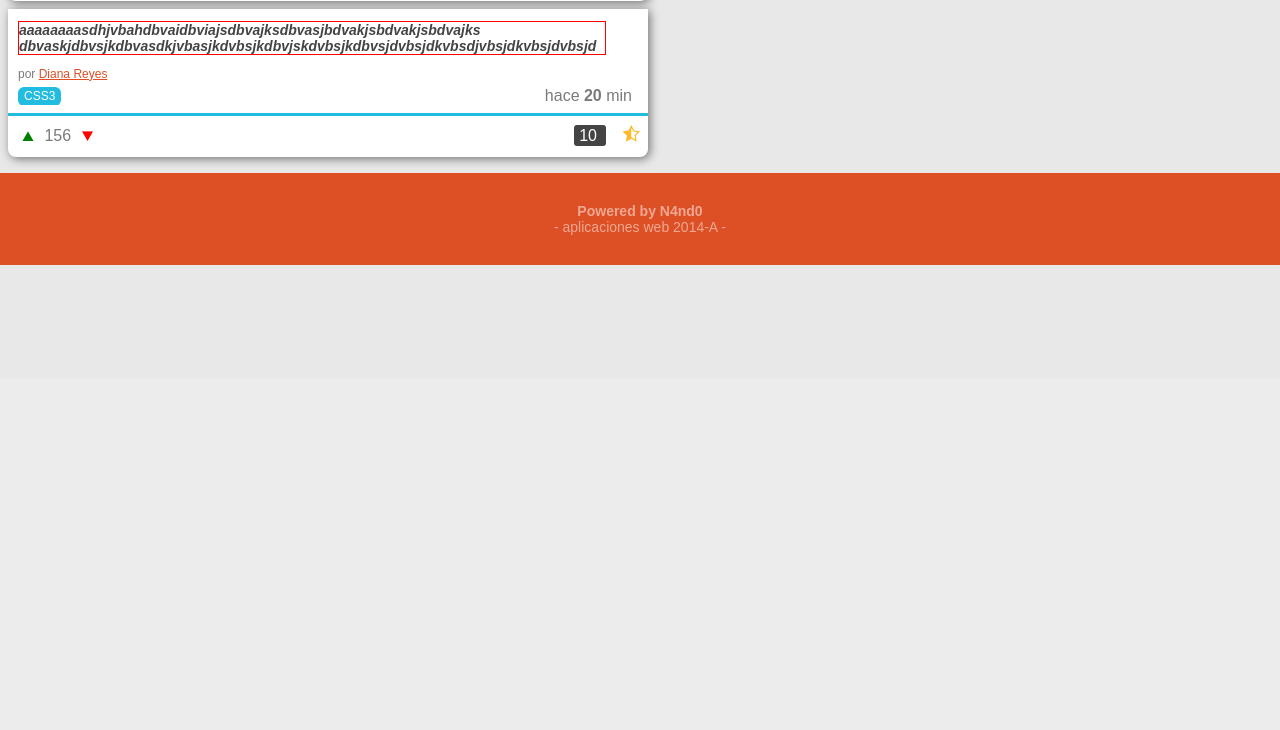
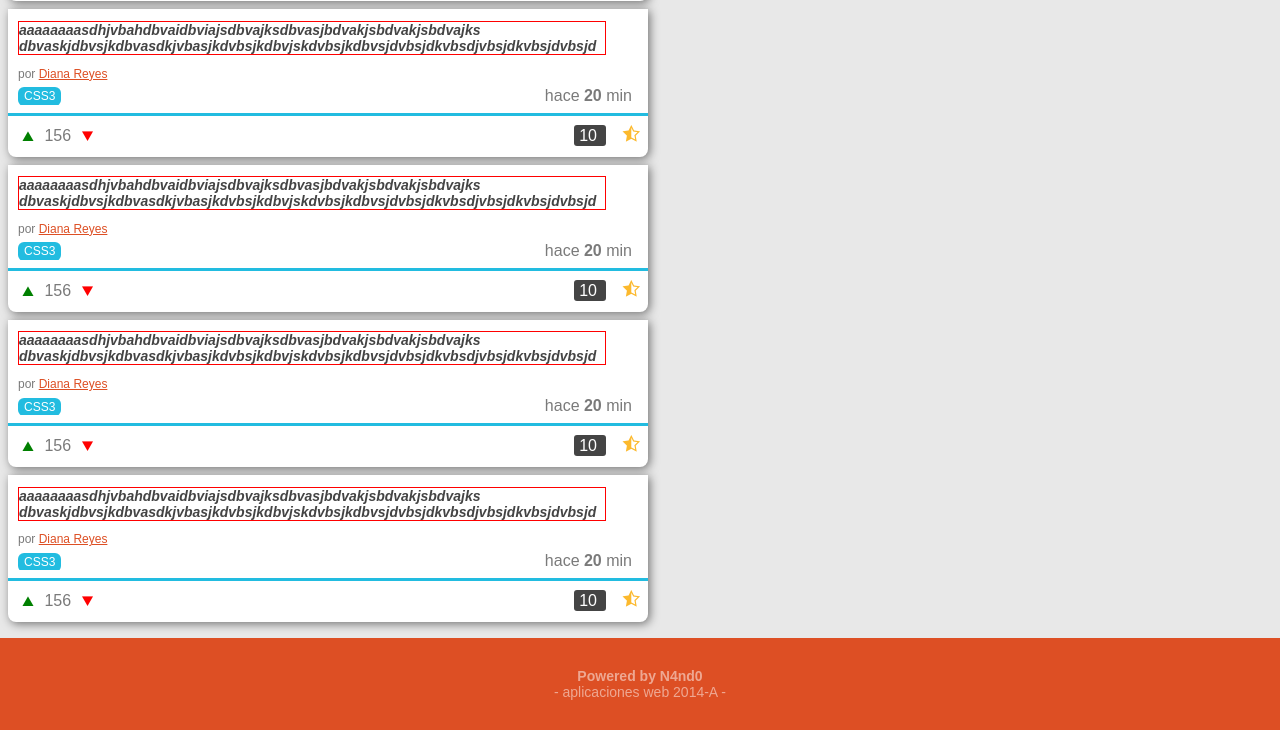
Before and after one commit to f3r10/micronott, a PHP site: page / in a window 1280 px wide. Shown: the part 421-1151 px from the top of the page. Before the commit the page ends 686 px from the top, so only its background shows below. Run offline with PHP 8.4, Linux system fonts and the light colour scheme; some web fonts are replaced.

Commit message:
Perfil fijo con jquery :)
jquery Rocks

```diff
--- a/css/puls4.styl
+++ b/css/puls4.styl
@@ -12,6 +12,7 @@ gris_oscuro = #444
 		url('../fonts/icomoon.svg#icomoon') format('svg');
 	font-weight: normal;
 	font-style: normal;
+
 }
 
 a
@@ -21,11 +22,12 @@ aside
 	float right
 	margin 0.5em 1em 0 0
 	border 1px solid red
+	vertical-align top
 	.logo2
 		padding 1em 1em 1em 1em
-		img
-			width 120px
-			height 120px
+	img
+		width 120px
+		height 120px
 	.datosContenido
 		border-top 3px solid azul
 		padding-top 0.5em
--- a/index.html
+++ b/index.html
@@ -133,10 +133,95 @@
 				</div>
 			</div>
 		</article>
+		<article class="post">
+			<div class="descripcion">
+				<div class="detalles">
+					<h2 class="titulo">
+						aaaaaaaasdhjvbahdbvaidbviajsdbvajksdbvasjbdvakjsbdvakjsbdvajks
+						dbvaskjdbvsjkdbvasdkjvbasjkdvbsjkdbvjskdvbsjkdbvsjdvbsjdkvbsdjvbsjdkvbsjdvbsjd
+					</h2>
+					<p class="autor">
+						por <a href="#">Diana Reyes</a>
+					</p>
+					<a class="tag" href="#">CSS3</a>
+					<p class="fecha">hace <strong>20</strong> min</p>
+				</div>
+			</div>
+			<div class="acciones">
+				<div class="votos">
+					<a class="up" href="#"></a>
+					<span class="total">156</span>
+					<a class="down" href="#"></a>
+				</div>
+				<div class="datos">
+					<a class="comentarios" href="#">
+						10
+					</a>
+					<a class="estrellita" href="#"></a>
+				</div>
+			</div>
+		</article>
+		<article class="post">
+			<div class="descripcion">
+				<div class="detalles">
+					<h2 class="titulo">
+						aaaaaaaasdhjvbahdbvaidbviajsdbvajksdbvasjbdvakjsbdvakjsbdvajks
+						dbvaskjdbvsjkdbvasdkjvbasjkdvbsjkdbvjskdvbsjkdbvsjdvbsjdkvbsdjvbsjdkvbsjdvbsjd
+					</h2>
+					<p class="autor">
+						por <a href="#">Diana Reyes</a>
+					</p>
+					<a class="tag" href="#">CSS3</a>
+					<p class="fecha">hace <strong>20</strong> min</p>
+				</div>
+			</div>
+			<div class="acciones">
+				<div class="votos">
+					<a class="up" href="#"></a>
+					<span class="total">156</span>
+					<a class="down" href="#"></a>
+				</div>
+				<div class="datos">
+					<a class="comentarios" href="#">
+						10
+					</a>
+					<a class="estrellita" href="#"></a>
+				</div>
+			</div>
+		</article>
+		<article class="post">
+			<div class="descripcion">
+				<div class="detalles">
+					<h2 class="titulo">
+						aaaaaaaasdhjvbahdbvaidbviajsdbvajksdbvasjbdvakjsbdvakjsbdvajks
+						dbvaskjdbvsjkdbvasdkjvbasjkdvbsjkdbvjskdvbsjkdbvsjdvbsjdkvbsdjvbsjdkvbsjdvbsjd
+					</h2>
+					<p class="autor">
+						por <a href="#">Diana Reyes</a>
+					</p>
+					<a class="tag" href="#">CSS3</a>
+					<p class="fecha">hace <strong>20</strong> min</p>
+				</div>
+			</div>
+			<div class="acciones">
+				<div class="votos">
+					<a class="up" href="#"></a>
+					<span class="total">156</span>
+					<a class="down" href="#"></a>
+				</div>
+				<div class="datos">
+					<a class="comentarios" href="#">
+						10
+					</a>
+					<a class="estrellita" href="#"></a>
+				</div>
+			</div>
+		</article>
 
 
 	</section>
-	<aside>
+	<aside id="container">
+		<div class="perfil">
 		<div class="logo2">
 			<img src="imagenes/unknown.png" alt="freddier" />
 		</div>
@@ -144,6 +229,7 @@
 			<a href="#" class="comentarios">12</a>
 			<a href="#" class="siguiendo">120</a>
 			<a href="#" class="seguidores">120</a>
+		</div>
 		</div>
 	</aside>
 
@@ -157,10 +243,25 @@
 	</footer>
 
 	<script>
-		$('#idPublicar').on('click', function()
-		{
-			alert("Prueba de clases");
-		});
+				$(function() {
+					console.log("entra")
+				var fixadent = $("#container"), pos = fixadent.offset();
+				$(window).scroll(function() {
+				if($(this).scrollTop() > pos.top)
+				{
+					console.log("detecta el cambio")
+					$(fixadent).css('top','0');
+					$(fixadent).css('right','0em');
+					$(fixadent).css('position','fixed');
+				}
+				else
+				{
+					$(fixadent).css('top','10');
+					$(fixadent).css('position','block');
+				}
+
+})
+});
 	</script>
 </body>
 </html>
```
Also changed, not shown: css/puls4.css.
